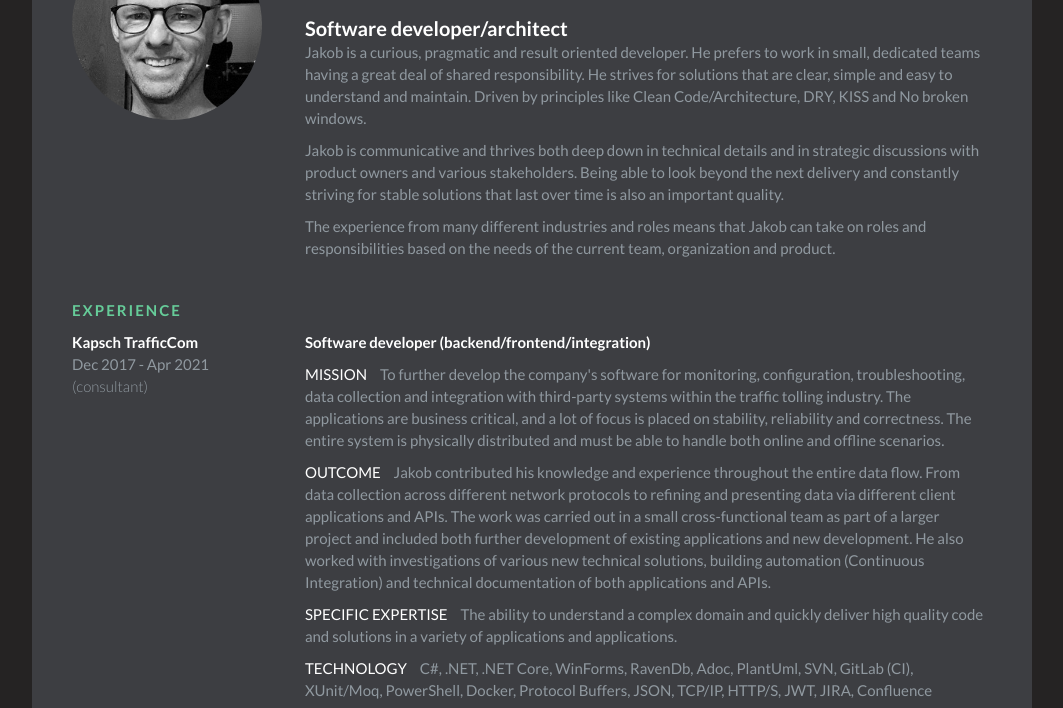
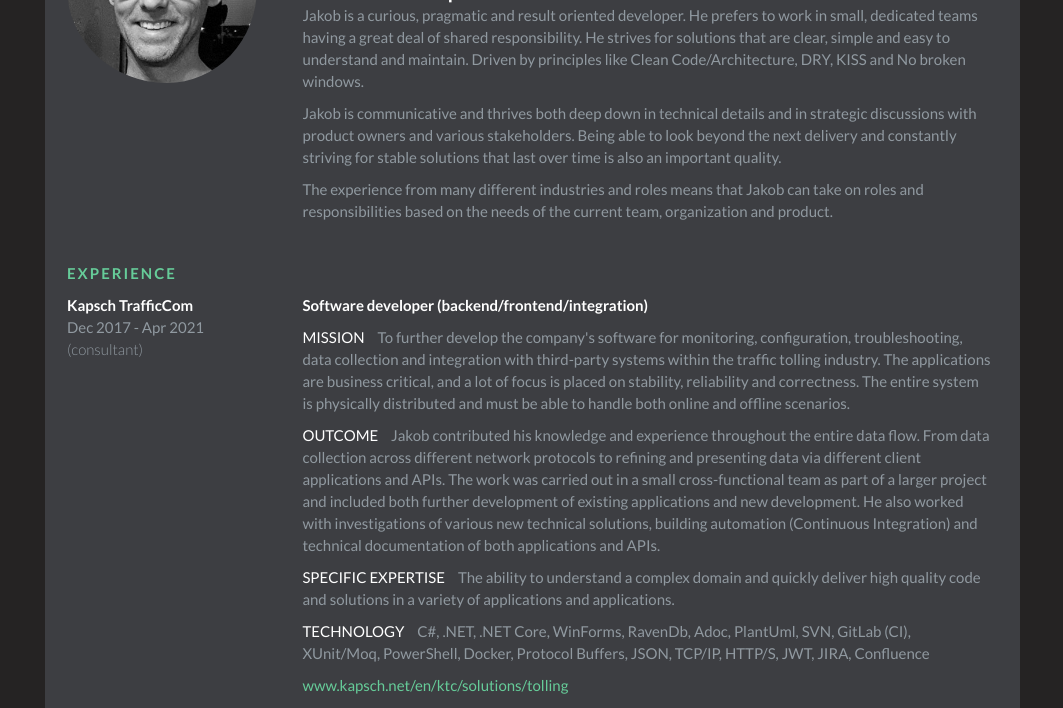
Before and after one commit to jakobmollas/cv, a plain HTML site: page index.html in a window 1280 px wide. Shown: the part 160-868 px from the top of the page, without its empty margins (108-1171 px from the left). Drawn offline with Linux system fonts and the light colour scheme.

Commit message:
Adjusting sizes

```diff
--- a/style.css
+++ b/style.css
@@ -14,7 +14,7 @@ body {
   line-height: 22px;
   font-weight: 400;
   color: #9099a0;
-  padding-bottom: 50px;
+  padding-bottom: 2em;
 }
 a {
   text-decoration: none;
@@ -24,12 +24,12 @@ a:hover {
   text-decoration: underline;
 }
 .container {
-  max-width: 1000px;
+  max-width: 65em;
   background: #3d3e42;
   margin: 0px auto 0px;
   border-radius: 6px;
-  padding: 40px;
-  margin-top: 50px;
+  padding: 1.5em;
+  margin-top: 2em;
 }
 .left, .right {
   vertical-align: top;
@@ -45,9 +45,6 @@ a:hover {
   margin-bottom: 30px;
 }
 .header .left {
-  margin-bottom: 30px;
-}
-.header {
   margin-bottom: 30px;
 }
 .header .avatar {
@@ -130,6 +127,3 @@ a:hover {
   text-transform: uppercase;
   margin-right: 10px;
 }
-.details .skills__item {
-  margin-bottom: 10px;
-}
```
Also changed, not shown: index.html (+1 -0 lines).
